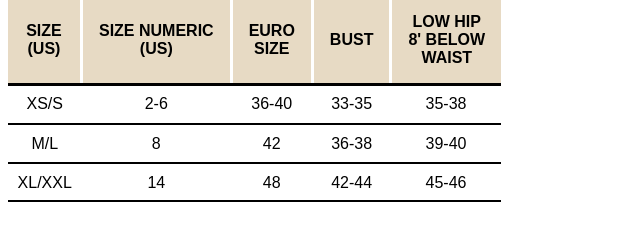
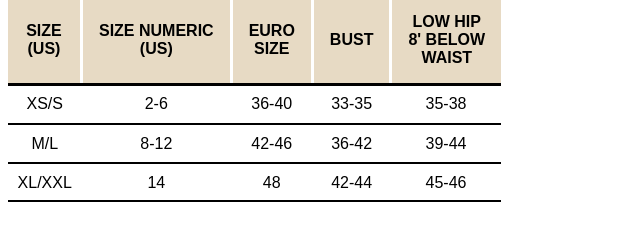
Before and after one commit to yexeniaf/dual-top-guide, a plain HTML site: page index.html in a window 1280 px wide. Shown: the part 115-350 px from the top of the page, 0-640 px from the left. Drawn offline with Linux system fonts and the light colour scheme.

Commit message:
size m/l inches

```diff
--- a/index.html
+++ b/index.html
@@ -48,10 +48,10 @@
         </tr>
         <tr class="inches-row">
           <td class="inches">M/L</td>
-          <td class="inches">8</td>
-          <td class="inches">42</td>
-          <td class="inches">36-38</td>
-          <td class="inches">39-40</td>
+          <td class="inches">8-12</td>
+          <td class="inches">42-46</td>
+          <td class="inches">36-42</td>
+          <td class="inches">39-44</td>
         </tr>
         <tr class="inches-row">
           <td class="inches">XL/XXL</td>
```
